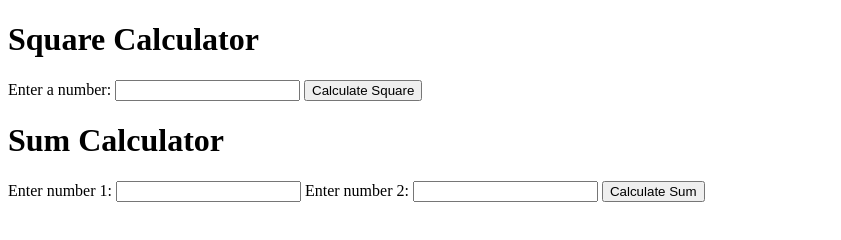
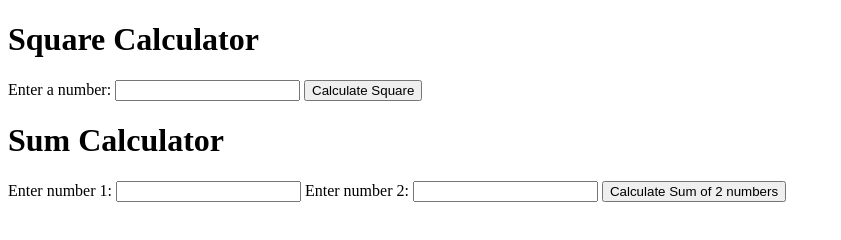
Before and after one commit to suba-t24/SIT753-Jenkins-pipeline, a website: page public/index.html in a window 1280 px wide. Shown: the whole page, without its empty margins (0-841 px from the left). Drawn offline with Linux system fonts and the light colour scheme.

Commit message:
Index.html updated

```diff
--- a/public/index.html
+++ b/public/index.html
@@ -17,7 +17,7 @@
     <input type="text" id="num1" name="num1" required>
     <label for="num2">Enter number 2:</label>
     <input type="text" id="num2" name="num2" required>
-    <button type="submit">Calculate Sum</button>
+    <button type="submit">Calculate Sum of 2 numbers</button>
 </form>
 </body>
 
```
